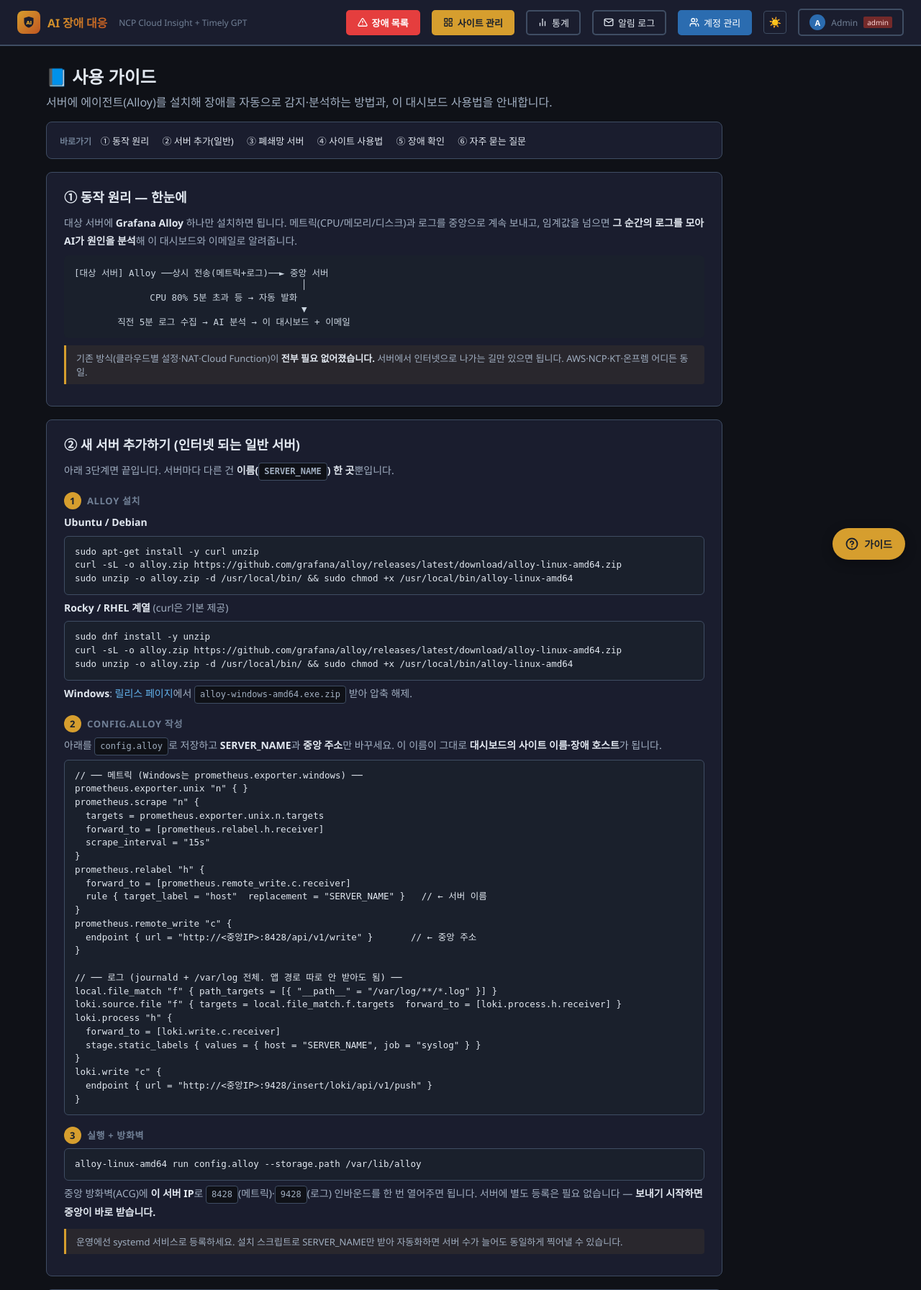
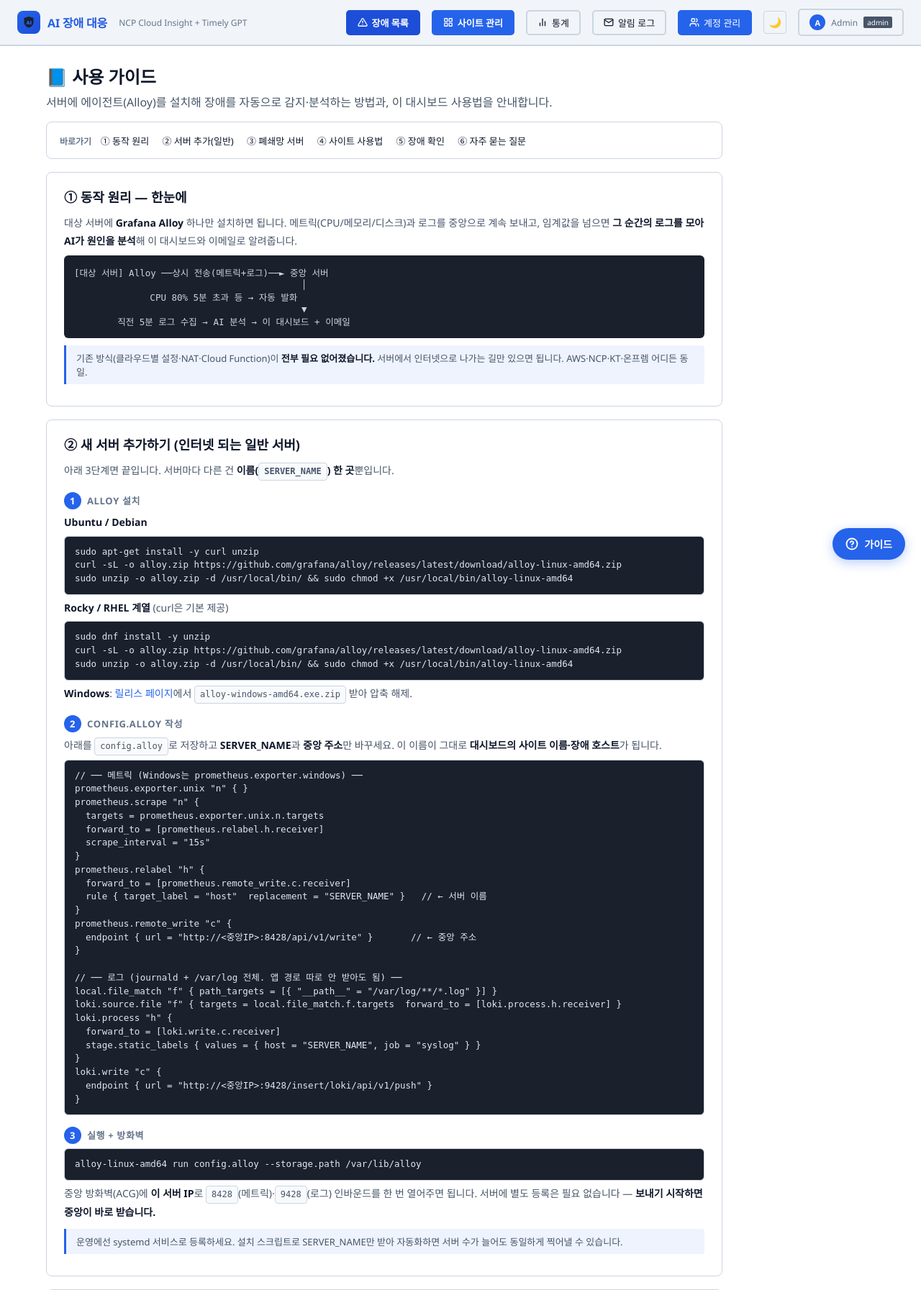
Before and after one commit to Soojong94/ai-incident-response, a FastAPI app: page /guide in a window 1280 px wide. Shown: the top 1793 px of the page at 72% size. Run offline with FastAPI, Linux system fonts and the light colour scheme; the visitor is signed in with stand-in values (Sample User, id 1).

Commit message:
Theme: clean white + blue palette (default light), convert gold/green/red accents
- 테마 변수 화이트+블루+중립회색, 기본 테마를 light(흰색)로
- 브랜드/로고/FAB/버튼/배지/심각도/링크 전부 파랑 계열로 통일 (gold #d69e2e 제거)
- 상태: 성공 녹색→파랑, 위험 빨강→슬레이트(회색) (login/dashboard/detail/sites/site_detail/guide)
- 남은 소수(stats 차트·일부 admin 상태점·비번 페이지)는 후속

Co-Authored-By: Claude Opus 4.8 (1M context) <noreply@anthropic.com>

```diff
--- a/src/ui/templates/base.html
+++ b/src/ui/templates/base.html
@@ -18,45 +18,46 @@
   </script>
   <style>
     /* ── Theme variables ────────────────────────────────────────────── */
-    :root, [data-theme="dark"] {
-      --bg:           #0f1117;
-      --nav-bg:       #1a1d2e;
-      --card-bg:      #1a1d2e;
-      --card-bg-alt:  #0f1117;
-      --border:       #3f4d63;
-      --border-soft:  #2d3748;
+    /* 흰색 + 파랑 + 중립 회색만. 기본(:root) = 흰색 테마 */
+    :root, [data-theme="light"] {
+      --bg:           #ffffff;
+      --nav-bg:       #f1f5f9;
+      --card-bg:      #ffffff;
+      --card-bg-alt:  #f8fafc;
+      --border:       #cbd5e1;
+      --border-soft:  #e2e8f0;
+      --text:         #0f172a;
+      --text-muted:   #475569;
+      --text-subtle:  #64748b;
+      --text-faint:   #94a3b8;
+      --link:         #2563eb;
+      --input-bg:     #ffffff;
+      --code-bg:      #eff6ff;
+      --row-hover:    #f1f5f9;
+      --primary:      #2563eb;
+      --primary-hover:#1d4ed8;
+      --danger:       #1d4ed8;
+      --accent:       #2563eb;
+    }
+    [data-theme="dark"] {
+      --bg:           #0b1220;
+      --nav-bg:       #0f172a;
+      --card-bg:      #0f172a;
+      --card-bg-alt:  #0b1220;
+      --border:       #334155;
+      --border-soft:  #1e293b;
       --text:         #e2e8f0;
-      --text-muted:   #a0aec0;
-      --text-subtle:  #718096;
-      --text-faint:   #4a5568;
-      --link:         #63b3ed;
-      --input-bg:     #0f1117;
-      --code-bg:      #2d3748;
-      --row-hover:    #1a1d2e;
-      --primary:      #2b6cb0;
-      --primary-hover:#2c5282;
-      --danger:       #e53e3e;
-      --accent:       #f6ad55;
-    }
-    [data-theme="light"] {
-      --bg:           #e2e5ea;
-      --nav-bg:       #eef0f4;
-      --card-bg:      #eaecf0;
-      --card-bg-alt:  #dde1e6;
-      --border:       #a3acba;
-      --border-soft:  #c4cad3;
-      --text:         #2d3748;
-      --text-muted:   #4a5568;
-      --text-subtle:  #6b7280;
-      --text-faint:   #9ca3af;
-      --link:         #2c5282;
-      --input-bg:     #f5f7fa;
-      --code-bg:      #d6dae0;
-      --row-hover:    #dde1e6;
-      --primary:      #2b6cb0;
-      --primary-hover:#2c5282;
-      --danger:       #c53030;
-      --accent:       #b7791f;
+      --text-muted:   #94a3b8;
+      --text-subtle:  #64748b;
+      --text-faint:   #475569;
+      --link:         #60a5fa;
+      --input-bg:     #0b1220;
+      --code-bg:      #1e293b;
+      --row-hover:    #1e293b;
+      --primary:      #2563eb;
+      --primary-hover:#1d4ed8;
+      --danger:       #60a5fa;
+      --accent:       #60a5fa;
     }
 
     * { box-sizing: border-box; margin: 0; padding: 0; }
@@ -129,14 +130,12 @@
     }
     .nav-btn-primary  { background: var(--primary); color: white; border-color: var(--primary); }
     .nav-btn-primary:hover  { background: var(--primary-hover); border-color: var(--primary-hover); text-decoration: none; }
-    .nav-btn-accent   { background: #d69e2e; color: #1a202c; border-color: #d69e2e; font-weight: 600; }
-    .nav-btn-accent:hover { background: #b7791f; border-color: #b7791f; text-decoration: none; color: #fff; }
+    .nav-btn-accent   { background: #2563eb; color: #ffffff; border-color: #2563eb; font-weight: 600; }
+    .nav-btn-accent:hover { background: #1d4ed8; border-color: #1d4ed8; text-decoration: none; color: #fff; }
     .nav-btn-outline  { background: transparent; color: var(--text); border-color: var(--border); }
-    .nav-btn-outline:hover { background: var(--row-hover); border-color: var(--text-subtle); text-decoration: none; }
-    .nav-btn-danger   { background: #c53030; color: white; border-color: #c53030; font-weight: 600; }
-    .nav-btn-danger:hover { background: #9b2c2c; border-color: #9b2c2c; color: white; text-decoration: none; }
-    [data-theme="dark"] .nav-btn-danger { background: #e53e3e; border-color: #e53e3e; }
-    [data-theme="dark"] .nav-btn-danger:hover { background: #c53030; border-color: #c53030; }
+    .nav-btn-outline:hover { background: var(--row-hover); border-color: var(--primary); text-decoration: none; }
+    .nav-btn-danger   { background: #1d4ed8; color: white; border-color: #1d4ed8; font-weight: 600; }
+    .nav-btn-danger:hover { background: #1e40af; border-color: #1e40af; color: white; text-decoration: none; }
 
     .brand {
       display: inline-flex; align-items: center; gap: 10px;
@@ -146,13 +145,13 @@
     .brand .logo {
       display: inline-flex; align-items: center; justify-content: center;
       width: 32px; height: 32px; border-radius: 8px;
-      background: linear-gradient(135deg, #d69e2e 0%, #c05621 100%);
+      background: linear-gradient(135deg, #2563eb 0%, #1d4ed8 100%);
       color: #1a202c;
     }
     [data-theme="dark"] .brand .logo { color: #1a1d2e; }
     .brand .title {
       font-size: 16px; font-weight: 700; letter-spacing: -0.01em;
-      background: linear-gradient(135deg, #d69e2e 0%, #c05621 100%);
+      background: linear-gradient(135deg, #2563eb 0%, #1d4ed8 100%);
       -webkit-background-clip: text; background-clip: text; color: transparent;
     }
 
@@ -267,7 +265,7 @@
       <button class="nav-btn nav-btn-outline" onclick="toggleUserMenu()" id="user-menu-btn" style="gap:8px;">
         <span style="display:inline-flex; width:22px; height:22px; border-radius:50%; background:var(--primary); color:#fff; align-items:center; justify-content:center; font-size:11px; font-weight:700;">{{ (current_user.name or current_user.email)[0] | upper }}</span>
         <span>{{ current_user.name or current_user.email }}</span>
-        {% if current_user.role == 'admin' %}<span style="font-size:10px; padding:1px 5px; background:#742a2a; color:#fed7d7; border-radius:2px;">admin</span>{% endif %}
+        {% if current_user.role == 'admin' %}<span style="font-size:10px; padding:1px 5px; background:#475569; color:#ffffff; border-radius:2px;">admin</span>{% endif %}
       </button>
       <div id="user-menu" style="display:none; position:absolute; right:0; top:100%; margin-top:6px; background:var(--card-bg); border:1px solid var(--border); border-radius:6px; min-width:200px; box-shadow:0 6px 20px -8px rgba(0,0,0,0.4); z-index:50;">
         <div style="padding:10px 14px; border-bottom:1px solid var(--border-soft); font-size:12px; color:var(--text-subtle);">
@@ -286,9 +284,9 @@
   {% if current_user %}
   <style>
     .help-fab { position: fixed; right: 22px; bottom: 22px; z-index: 900; display: flex; align-items: center; gap: 8px;
-      padding: 12px 18px; border-radius: 999px; background: #d69e2e; color: #1a202c; font-weight: 800; font-size: 14px;
-      box-shadow: 0 4px 16px rgba(0,0,0,.32); text-decoration: none; transition: filter .12s, transform .12s; }
-    .help-fab:hover { filter: brightness(1.08); transform: translateY(-1px); text-decoration: none; color: #1a202c; }
+      padding: 12px 18px; border-radius: 999px; background: #2563eb; color: #ffffff; font-weight: 800; font-size: 14px;
+      box-shadow: 0 4px 16px rgba(37,99,235,.32); text-decoration: none; transition: filter .12s, transform .12s; }
+    .help-fab:hover { filter: brightness(1.08); transform: translateY(-1px); text-decoration: none; color: #ffffff; }
   </style>
   <a href="/guide" class="help-fab" title="에이전트 설치 & 사이트 사용 가이드">
     <svg width="18" height="18" viewBox="0 0 24 24" fill="none" stroke="currentColor" stroke-width="2.5" stroke-linecap="round" stroke-linejoin="round">
@@ -302,7 +300,7 @@
 <script>
   // 테마 토글 ─────────────────────────────────────────────────────────
   function currentTheme() {
-    return document.documentElement.getAttribute('data-theme') || 'dark';
+    return document.documentElement.getAttribute('data-theme') || 'light';
   }
   function applyTheme(theme) {
     document.documentElement.setAttribute('data-theme', theme);
--- a/src/ui/templates/guide.html
+++ b/src/ui/templates/guide.html
@@ -12,9 +12,9 @@
   .g-card p, .g-card li { color: var(--text-muted); font-size: 14px; line-height: 1.75; }
   .g-card strong { color: var(--text); }
   .g-card pre { background: #1a202c; color: #e2e8f0; padding: 12px 14px; border-radius: 6px; overflow-x: auto; font-size: 12.5px; line-height: 1.5; margin: 6px 0; }
-  .g-step { display:inline-flex; background: #d69e2e; color:#1a202c; font-weight:800; border-radius: 50%; width: 24px; height: 24px; align-items:center; justify-content:center; margin-right: 8px; font-size: 13px; }
+  .g-step { display:inline-flex; background: #2563eb; color:#ffffff; font-weight:800; border-radius: 50%; width: 24px; height: 24px; align-items:center; justify-content:center; margin-right: 8px; font-size: 13px; }
   .g-flow { background: #1a202c; color:#cbd5e0; padding: 14px; border-radius: 6px; font-family: monospace; font-size: 12.5px; white-space: pre; overflow-x:auto; margin: 8px 0; }
-  .g-note { border-left: 3px solid #d69e2e; padding: 8px 14px; margin: 10px 0; color: var(--text-muted); font-size: 13px; background: rgba(214,158,46,.08); border-radius: 0 4px 4px 0; }
+  .g-note { border-left: 3px solid #2563eb; padding: 8px 14px; margin: 10px 0; color: var(--text-muted); font-size: 13px; background: rgba(37,99,235,.08); border-radius: 0 4px 4px 0; }
   .g-tag { display:inline-block; background: var(--card-bg-alt); border:1px solid var(--border); border-radius: 4px; padding: 1px 7px; font-size: 12px; color: var(--text-muted); font-family: monospace; }
 </style>
 
--- a/src/ui/templates/index.html
+++ b/src/ui/templates/index.html
@@ -207,7 +207,7 @@ size={{ size }}
         {% if inc.severity %}<span class="sev-{{ inc.severity }}">{{ inc.severity }}</span>{% else %}-{% endif %}
       </td>
       <td><span class="badge badge-{{ inc.status }}">{{ inc.status }}</span></td>
-      <td><button onclick="deleteIncident({{ inc.id }})" style="background:#e53e3e; color:#fff; border:none; padding:3px 10px; border-radius:4px; cursor:pointer; font-size:12px;">삭제</button></td>
+      <td><button onclick="deleteIncident({{ inc.id }})" style="background:#475569; color:#fff; border:none; padding:3px 10px; border-radius:5px; cursor:pointer; font-size:12px;">삭제</button></td>
     </tr>
     {% endfor %}
   </tbody>
--- a/src/ui/templates/sites.html
+++ b/src/ui/templates/sites.html
@@ -105,7 +105,7 @@
       {{ site.name }}
       {% if site.auto_created %}<span style="font-size:10px; padding:1px 6px; background:#5f370e; color:#fbd38d; border-radius:3px; font-weight:normal;">auto</span>{% endif %}
       {% if not site.enabled %}<span style="font-size:11px; color:var(--text-subtle); font-weight:normal;">비활성</span>{% endif %}
-      {% if site.rate_limit_disabled %}<span style="font-size:10px; padding:1px 6px; background:#742a2a; color:#fed7d7; border-radius:3px; font-weight:normal;">🚨 비상</span>{% endif %}
+      {% if site.rate_limit_disabled %}<span style="font-size:10px; padding:1px 6px; background:#475569; color:#ffffff; border-radius:3px; font-weight:normal;">🚨 비상</span>{% endif %}
     </h3>
     <div class="desc">{{ site.description or '— 설명 없음 —' }}</div>
     <div style="font-size:11px; color:var(--text-subtle); display:flex; gap:8px; flex-wrap:wrap; row-gap:4px;">
```
Also changed, not shown: other parts of src/ui/templates/base.html (+15 -16 lines), src/ui/templates/detail.html (+7 -7 lines), src/ui/templates/login.html (+14 -14 lines), src/ui/templates/site_detail.html (+4 -4 lines).
